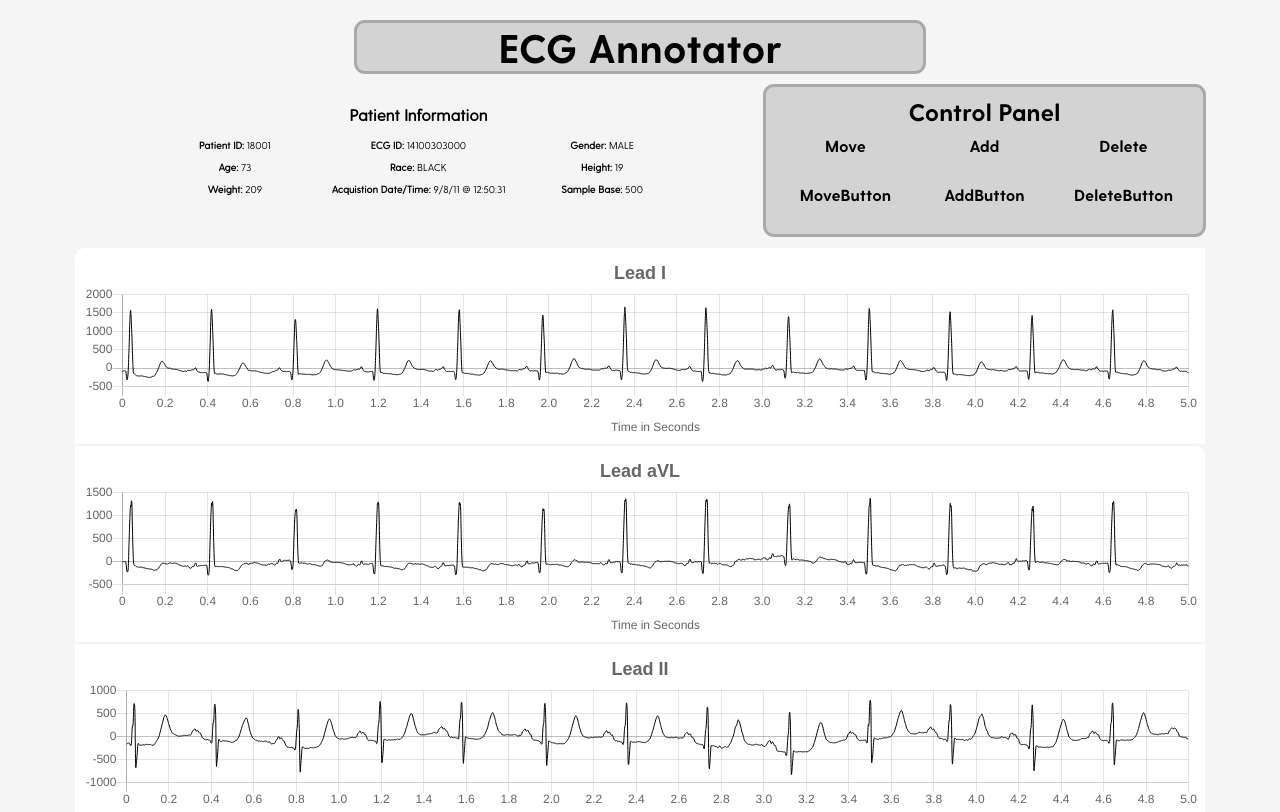
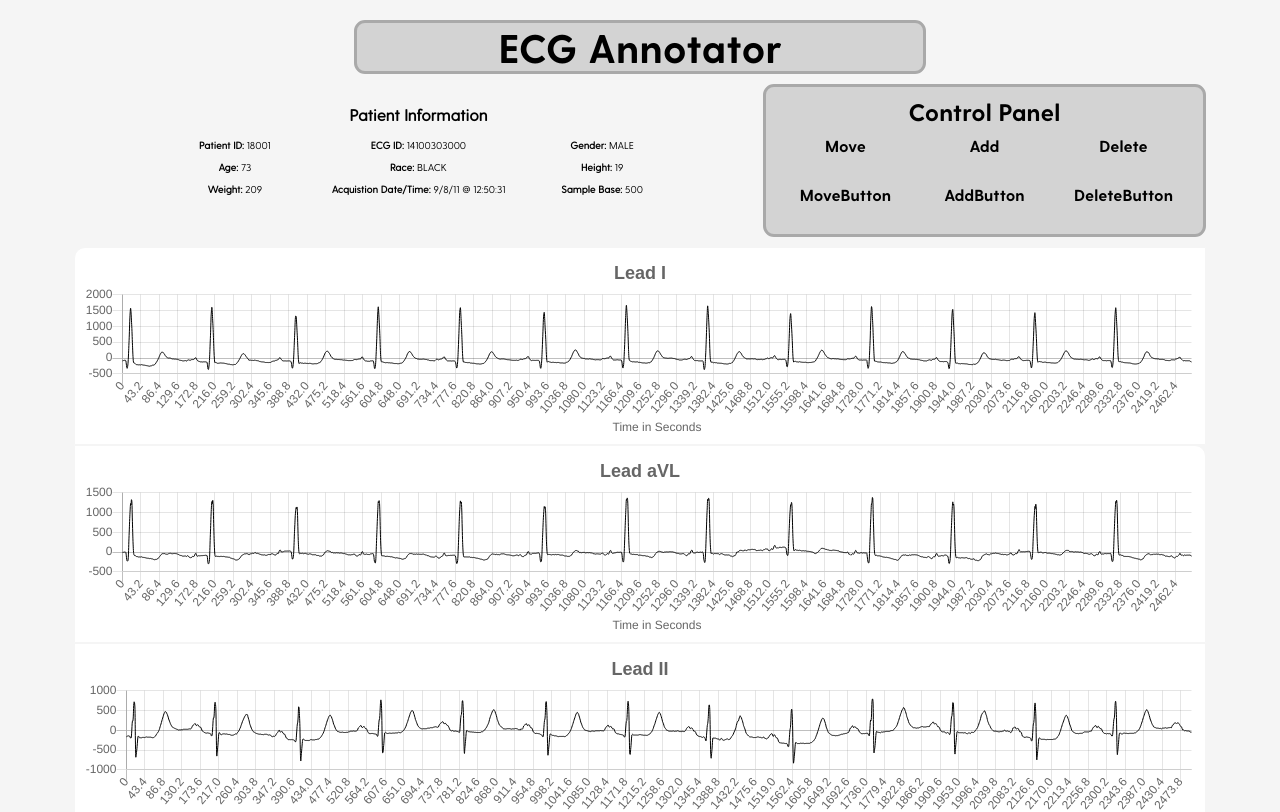
Before and after one commit to mtmiller0417/CISC475, a React (Create React App) app in the folder client/: page / in a window 1280 px wide. Shown: the top 812 px of the page. Built offline with nearby package versions, Linux system fonts and the light colour scheme; the HTML template or start-up script is replaced by a standard one; a web font is replaced by a local one.

Commit message:
Traded time in seconds for some annotations

```diff
--- a/client/src/components/Graph.js
+++ b/client/src/components/Graph.js
@@ -102,6 +102,10 @@ class Graph extends Component{
         console.log(this.state)
     }*/
 
+    // Can't use 'this.' because this is a static function
+    // The state is updated through what is returned from this function
+    // This loads metadata... but sometimes doesnt load all of them? is kinda random...
+    // Fills the data properly
     static getDerivedStateFromProps(next_props, prev_state){
         let props_array = next_props.inputArr;
         let p_pair = [];
@@ -178,22 +182,14 @@ class Graph extends Component{
     //Render the graph
     render(){
 
-        console.log('RENDER in Graph.js')
-        console.log(this.state)
-
-        let skip = 500
-        // Need 200 ms or 0.2 s
-        if(this.state.data.frequency > 0){
-            skip = this.state.data.frequency * 0.2; // 0.2 seconds = 200 ms
-            //console.log("skip: " + skip)
-        }
-
+        //console.log('RENDER in Graph.js')
+        //console.log(this.state)
 
         const dat = {
-            labels: ['Scatter'],
+            type:'Scatter',
             datasets: [
                 {
-                //label: 'My First dataset',
+                    label:'Main-Data',
                     fill: false,
                     backgroundColor: 'rgba(75,192,192,0.4)',
                     pointBorderColor: 'rgba(75,192,192,1)',
@@ -203,41 +199,65 @@ class Graph extends Component{
                     pointHoverBackgroundColor: 'rgba(75,192,192,1)',
                     pointHoverBorderColor: 'rgba(220,220,220,1)',
                     pointHoverBorderWidth: 1,
-                pointRadius: 0, // pointRadius: 1
+                    pointRadius: 0, // This makes the individual points disappear
                     pointHitRadius: 10,
                     borderWidth: 1,
                     borderColor:'black',
                     showLine: true,
                     data: this.state.data.datasets.data
+                },
+                {
+                    label:'P-Annotation',
+                    fill:true,
+                    pointStyle: 'star',
+                    pointBorderColor: 'red',
+                    pointRadius: 8,
+                    pointBorderWidth: 2,
+                    showLine: false,
+                    data: this.state.data.annotation.p
+                },
+                {
+                    label:'Q-Annotation',
+                    fill:true,
+                    pointStyle: 'star',
+                    pointBorderColor: 'blue',
+                    pointRadius: 8,
+                    pointBorderWidth: 2,
+                    showLine: false,
+                    data: this.state.data.annotation.q
+                },
+                {
+                    label:'R-Annotation',
+                    fill:true,
+                    pointStyle: 'star',
+                    pointBorderColor: 'yellow',
+                    pointRadius: 8,
+                    pointBorderWidth: 2,
+                    showLine: false,
+                    data: this.state.data.annotation.r
+                },
+                {
+                    label:'S-Annotation',
+                    fill:true,
+                    pointStyle: 'star',
+                    pointBorderColor: 'green',
+                    pointRadius: 8,
+                    pointBorderWidth: 2,
+                    showLine: false,
+                    data: this.state.data.annotation.s
+                },
+                {
+                    label:'T-Annotation',
+                    fill:true,
+                    pointStyle: 'star',
+                    pointBorderColor: 'black',
+                    pointRadius: 8,
+                    pointBorderWidth: 2,
+                    showLine: false,
+                    data: this.state.data.annotation.t
                 }
             ],
           };
-
-          const p_graph = {
-            labels: ['Scatter'],
-            datasets: [
-              {
-                pointStyle: 'star',
-                fill: false,
-                backgroundColor: 'red',
-                pointBorderColor: 'rgba(75,192,192,1)',
-                pointBackgroundColor: '#fff',
-                pointBorderWidth: 1,
-                pointHoverRadius: 1,
-                pointHoverBackgroundColor: 'rgba(75,192,192,1)',
-                pointHoverBorderColor: 'rgba(220,220,220,1)',
-                pointHoverBorderWidth: 1,
-                pointRadius: 0, // pointRadius: 1
-                pointHitRadius: 10,
-                borderWidth: 1,
-                borderColor:'black',
-                showLine: false,
-                data: this.state.data.annotation.p
-              }
-            ],
-          };
-
-
 
         return(
         <React.Fragment>
--- a/client/src/components/MainContainer/MainContainer.js
+++ b/client/src/components/MainContainer/MainContainer.js
@@ -131,51 +131,63 @@ export default class MainContainer extends React.Component {
 
                 // Way to create scatterplot data
                 lead_i.push({
-                    x:(i * 1/freq),
+                    //x:(i * 1/freq),
+                    x:i,
                     y:data[i].I
                 });
                 lead_ii.push({
-                    x:(i * 1/freq),
+                   //x:(i * 1/freq),
+                   x:i,
                     y:data[i].II
                 });
                 lead_iii.push({
-                    x:(i * 1/freq),
+                    //x:(i * 1/freq),
+                    x:i,
                     y:data[i].III
                 });
                 lead_avr.push({
-                    x:(i * 1/freq),
+                    //x:(i * 1/freq),
+                    x:i,
                     y:data[i].aVR
                 });
                 lead_avl.push({
-                    x:(i * 1/freq),
+                    //x:(i * 1/freq),
+                    x:i,
                     y:data[i].aVL
                 });
                 lead_avf.push({
-                    x:(i * 1/freq),
+                    //x:(i * 1/freq),
+                    x:i,
                     y:data[i].aVF
                 });
                 lead_v1.push({
-                    x:(i * 1/freq),
+                   //x:(i * 1/freq),
+                   x:i,
                     y:data[i].V1
                 });
                 lead_v2.push({
-                    x:(i * 1/freq),
+                    //x:(i * 1/freq),
+                    x:i,
                     y:data[i].V2
                 });
                 lead_v3.push({
-                    x:(i * 1/freq),
+                    //x:(i * 1/freq),
+                    x:i,
                     y:data[i].V3
                 });
                 lead_v4.push({
-                    x:(i * 1/freq),
+                    //x:(i * 1/freq),
+                    x:i,
                     y:data[i].V4
                 });
                 lead_v5.push({
-                    x:(i * 1/freq),
+                   //x:(i * 1/freq),
+                   x:i,
                     y:data[i].V5
                 });
                 lead_v6.push({
-                    x:(i * 1/freq),
+                    //x:(i * 1/freq),
+                    x:i,
                     y:data[i].V6
                 });
             }
```
Lines whose indentation alone changed are shown as unchanged.
